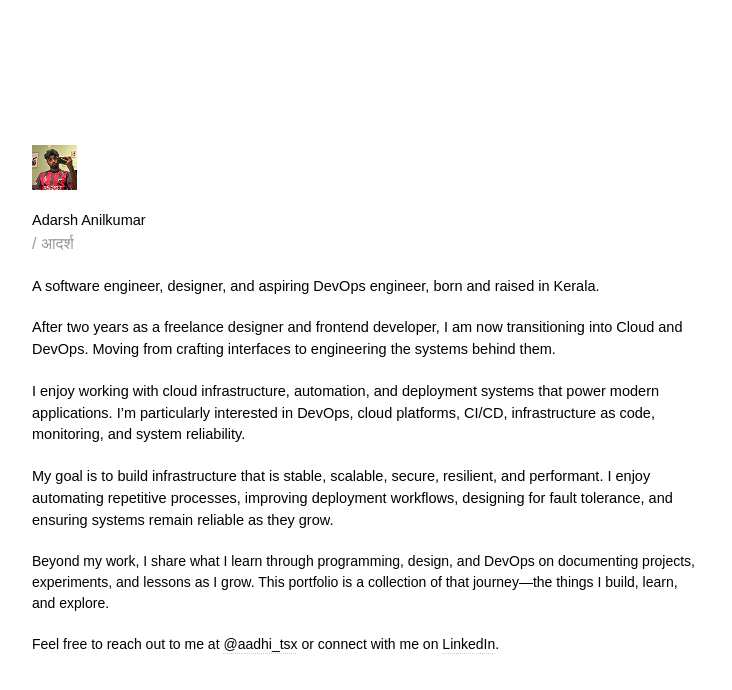
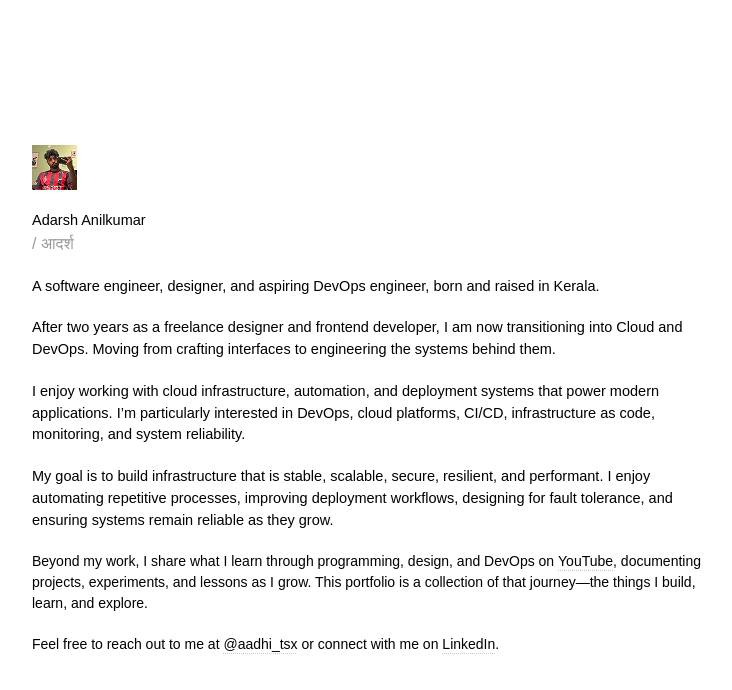
Before and after one commit to bettercalladx6sh/adx6sh.sh, a Next.js app: page / in a window 1280 px wide. Shown: the top 690 px of the page, without its empty margins (272-1004 px from the left). Built offline with nearby package versions, Linux system fonts and the light colour scheme.

Commit message:
feat: add link preview to page.tsx

```diff
--- a/app/page.tsx
+++ b/app/page.tsx
@@ -1,6 +1,7 @@
 "use client";
 import Image from "next/image";
 import Link from "next/link";
+import LinkPreview from "@/app/components/link-preview";
 
 const LINKS = {
   kerala: "https://www.google.com/search?q=kerala&ie=UTF-8",
@@ -61,9 +62,11 @@ export default function Home() {
           </p>
           <span className={paragraphStyles}>
             Beyond my work, I share what I learn through programming, design,
-            and DevOps on documenting projects, experiments, and lessons as I
-            grow. This portfolio is a collection of that journey—the things I
-            build, learn, and explore.
+            and DevOps on{" "}
+            <LinkPreview url={LINKS.youtube} name="YouTube" image="" />,
+            documenting projects, experiments, and lessons as I grow. This
+            portfolio is a collection of that journey—the things I build, learn,
+            and explore.
           </span>
           <p className={paragraphStyles}>
             Feel free to reach out to me at{" "}
```
